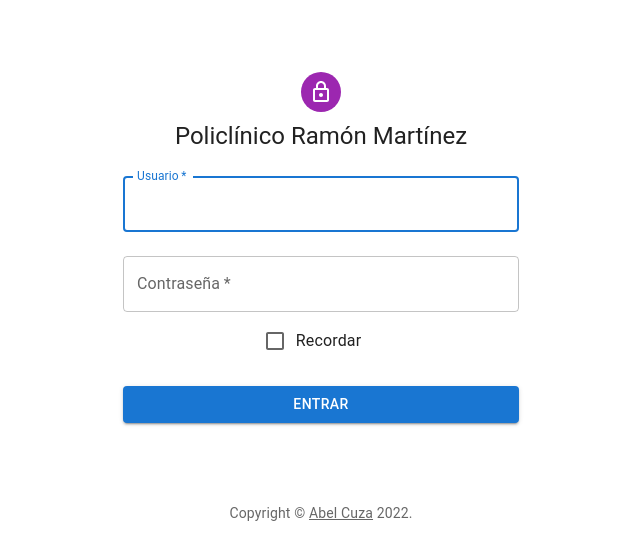
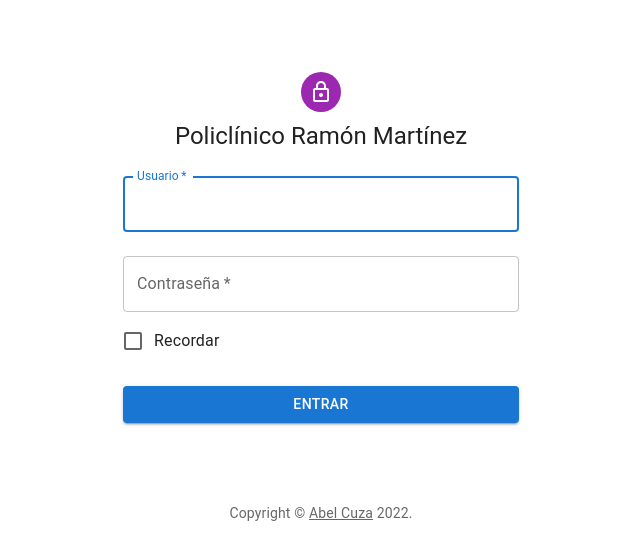
Before and after one commit to abelcuza/Hospital-Frontend, a React (Create React App) app: page /login in a window 1280 px wide. Shown: the top 560 px of the page, without its empty margins (319-959 px from the left). Built offline with nearby package versions, Linux system fonts and the light colour scheme; no server answers.

Commit message:
Remove Global text align

```diff
--- a/src/App.css
+++ b/src/App.css
@@ -1,7 +1,3 @@
-.App {
-  text-align: center;
-}
-
 .App-logo {
   height: 40vmin;
   pointer-events: none;
```
